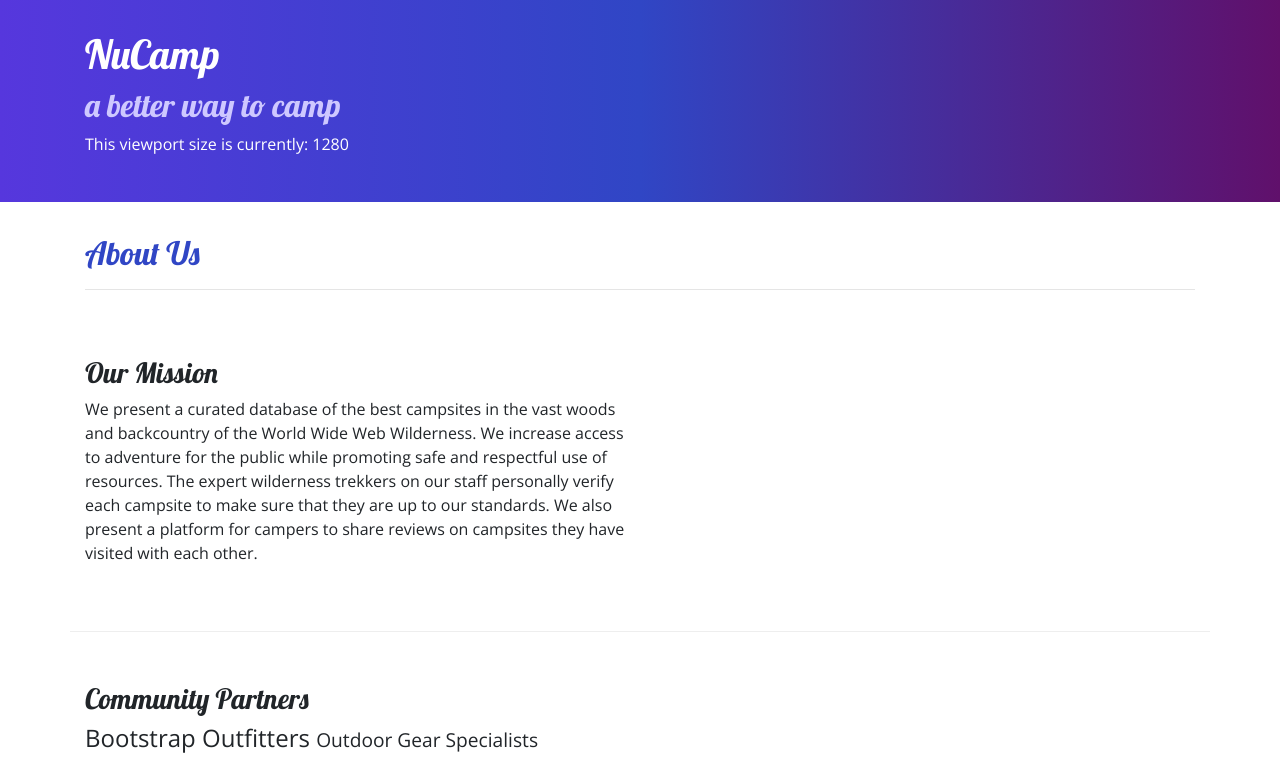
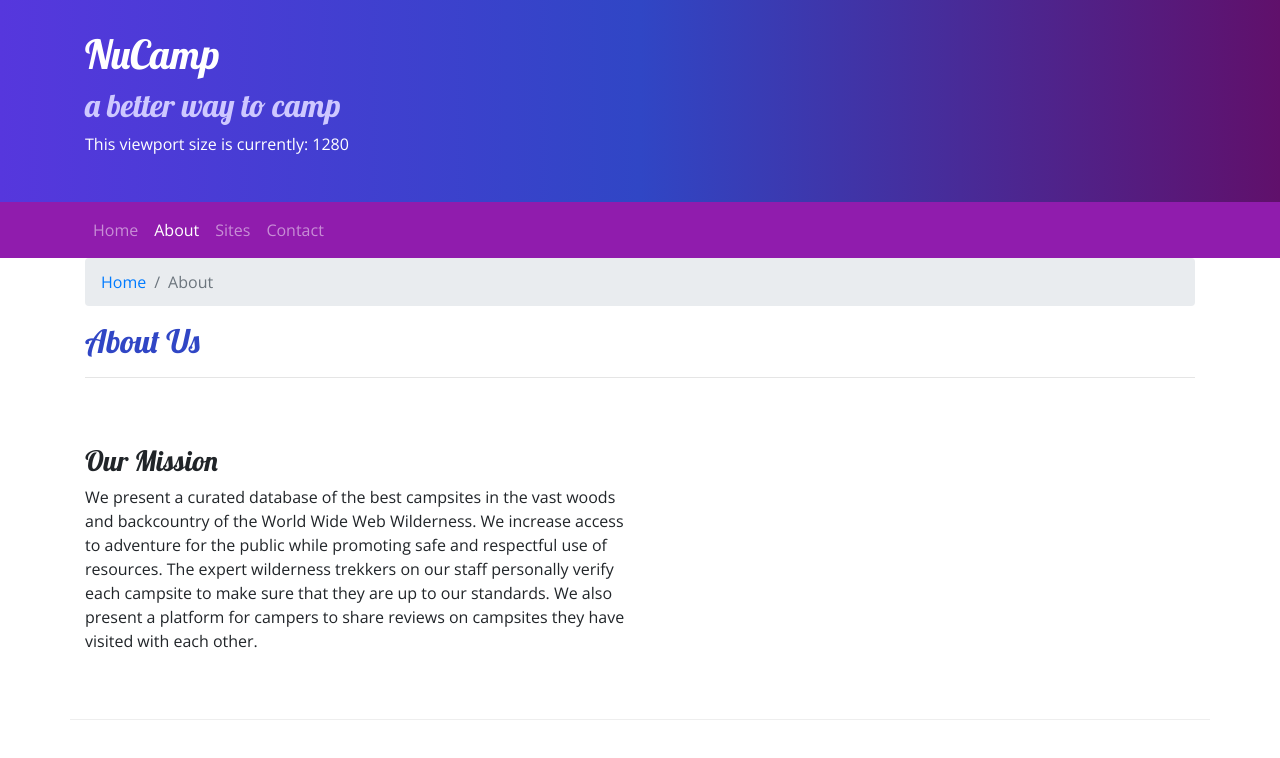
Before and after one commit to UnlimitedPi/nucamp_site, a website: page aboutus.html in a window 1280 px wide. Shown: the top 758 px of the page. Drawn offline with nearby package versions, Linux system fonts and the light colour scheme.

Commit message:
added navbar to about, index

```diff
--- a/aboutus.html
+++ b/aboutus.html
@@ -29,11 +29,31 @@
         </div>
     </header>
 
+    <nav class="navbar navbar-expand-sm navbar-dark sticky-top">
+        <div class="container">
+            <button class="navbar-toggler ml-auto" type="button" data-toggle="collapse" data-target="#nucampNavbar">
+                <span class="navbar-toggler-icon"></span>
+            </button>
+            <div class="collapse navbar-collapse" id="nucampNavbar">
+                <ul class="navbar-nav">
+                    <li class="nav-item"><a class="nav-link" href="index.html">Home</a></li>
+                    <li class="nav-item active"><a class="nav-link" href="#">About</a></li>
+                    <li class="nav-item"><a class="nav-link" href="#">Sites</a></li>
+                    <li class="nav-item"><a class="nav-link" href="#">Contact</a></li>
+                </ul>
+            </div>
+        </div>
+    </nav>
+
     <div class="container">
         <div class="row">
             <div class="col">
-               <h2>About Us</h2>
-               <hr />
+                <ol class="breadcrumb">
+                    <li class="breadcrumb-item"><a href="index.html">Home</a></li>
+                    <li class="breadcrumb-item active">About</li>
+                </ol>
+                <h2>About Us</h2>
+                <hr />
             </div>
         </div>
 
--- a/css/styles.css
+++ b/css/styles.css
@@ -23,6 +23,7 @@ footer {
     padding: 30px;
     background-image: linear-gradient(to right, #5637DD, #3046C5, #60106B);
     color: white;
+    margin: 0px;
 }
 
 .row-content {
@@ -30,3 +31,7 @@ footer {
     border-bottom: 1px ridge;
     min-height: 200px;
 }
+
+.navbar {
+    background-color: #901CAD;
+}
```
Also changed, not shown: index.html (+16 -0 lines).
